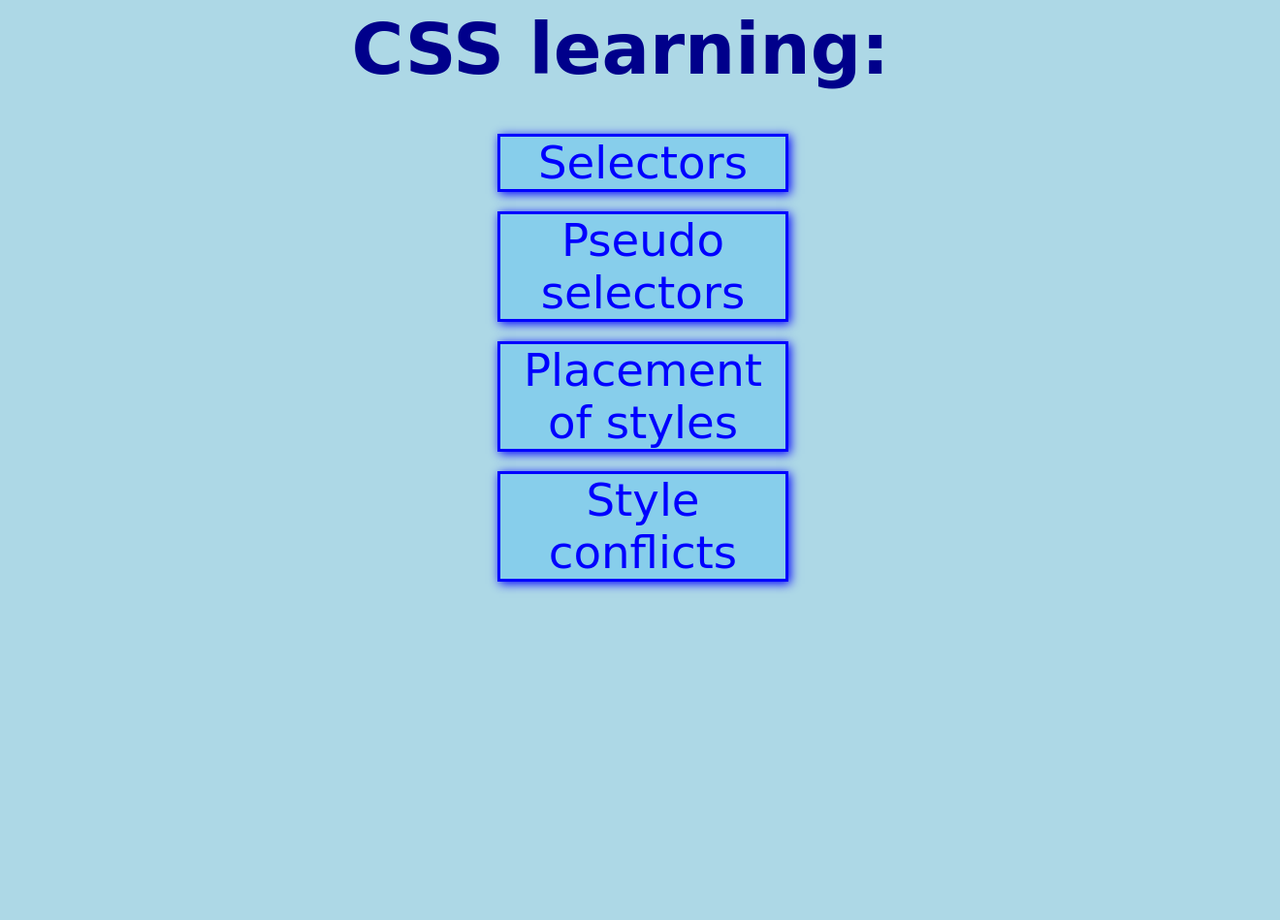
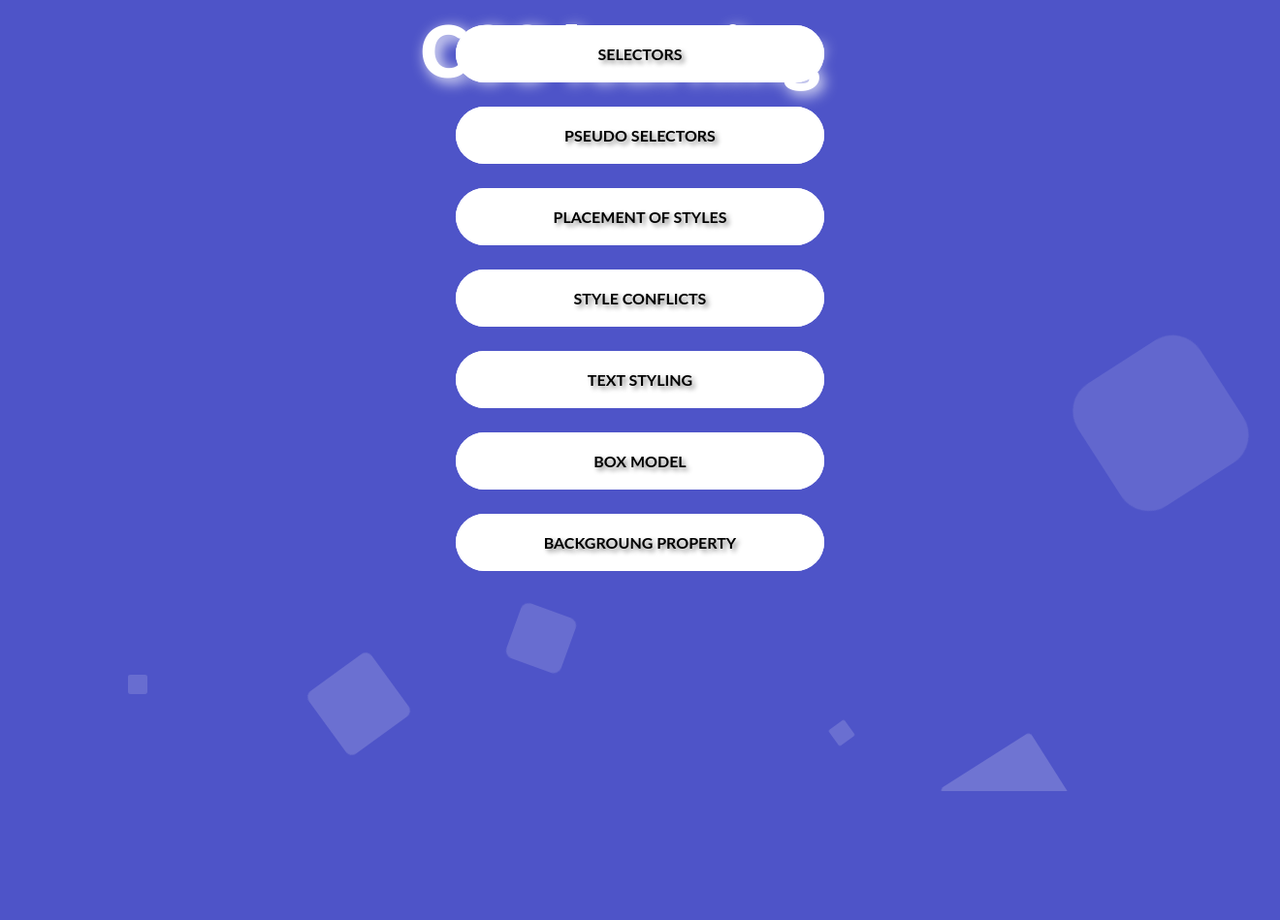
Before and after one commit to Alexey79cs50/Alexey79cs50.github.io, a plain HTML site: page index.html in a window 1280 px wide. Shown: the whole page at 97% size, 1320 px wide, since content can reach past the window. Before the commit the page ends 800 px from the top, so only its background shows below. Drawn offline with Linux system fonts and the light colour scheme.

Commit message:
Day 3 changes

```diff
--- /dev/null
+++ b/css/buttons.css
@@ -0,0 +1,255 @@
+body{
+  background:#4e54c8;
+  text-align:center;
+  box-sizing:border-box;
+  font-family:"Lato",Sans-serif;
+  font-weight: bolder;
+
+/*   position:relative; */
+}
+
+.header {
+  font-size: 55pt;
+  font-weight: bolder;
+  text-align: center;
+  color: white;
+  margin-bottom: 45px;
+  text-shadow: 4px 4px 15px;
+    animation: reveal 3000ms ease-in-out forwards 200ms,
+             glow 2500ms linear infinite 2000ms;
+
+  @keyframes reveal {
+    80%{
+      letter-spacing: 8px;
+    }
+    100% {
+      background-size: 300% 300%;
+    }
+  }
+
+
+  @keyframes glow {
+    40% {
+      text-shadow: 0 0 8px #fff;
+    }
+  }
+}
+
+li {
+  list-style: none;
+}
+
+
+.box{
+  position:absolute;
+  top:40%;
+  left:50%;
+  transform : translate(-50% ,-50%);
+}
+
+.btn:link,
+.btn:visited{
+  text-decoration: none;
+  text-transform:uppercase;
+  text-shadow: 3px 3px 5px gray;
+  position:relative;
+  top:0;
+  left:0;
+  padding:20px 40px;
+  border-radius:100px;
+  display:inline-block;
+  transition: all .5s;
+  margin-bottom: 25px;
+  width: 300px;
+}
+
+.btn-white{
+  background:#fff;
+  color:#000;
+}
+
+.btn:hover{
+   box-shadow:0px 10px 10px rgba(0,0,0,0.2);
+   transform : translateY(-3px);
+}
+
+.btn:active{
+  box-shadow:0px 5px 10px rgba(0,0,0,0.2)
+  transform:translateY(-1px);
+}
+
+.btn-bottom-animation-1{
+  animation:comeFromBottom 1s ease-out .8s;
+}
+
+.btn::after{
+  content:"";
+  text-decoration: none;
+  text-transform:uppercase;
+  position:absolute;
+  width:100%;
+  height:100%;
+  top:0;
+  left:0;
+  border-radius:100px;
+  display:inline-block;
+  z-index:-1;
+  transition: all .5s;
+}
+
+.btn-white::after {
+    background: #fff;
+}
+
+.btn-animation-1:hover::after {
+    transform: scaleX(1.4) scaleY(1.6);
+    opacity: 0;
+}
+
+@keyframes comeFromBottom{
+  0%{
+    opacity:0;
+    transform:translateY(40px);
+  }
+  100%{
+    opacity:1;
+    transform:translateY(0);
+  }
+}
+
+.context {
+    width: 100%;
+    position: absolute;
+    top:50vh;
+
+}
+
+.context h1{
+    text-align: center;
+    color: #fff;
+    font-size: 50px;
+}
+
+
+.area{
+    background: #4e54c8;
+    background: -webkit-linear-gradient(to left, #8f94fb, #4e54c8);
+    width: 100%;
+    height:100vh;
+
+
+}
+
+.circles{
+    position: absolute;
+    top: 0;
+    left: 0;
+    width: 100%;
+    height: 100%;
+    overflow: hidden;
+}
+
+.circles li{
+    position: absolute;
+    display: block;
+    list-style: none;
+    width: 20px;
+    height: 20px;
+    background: rgba(255, 255, 255, 0.2);
+    animation: animate 25s linear infinite;
+    bottom: -150px;
+
+}
+
+.circles li:nth-child(1){
+    left: 25%;
+    width: 80px;
+    height: 80px;
+    animation-delay: 0s;
+}
+
+
+.circles li:nth-child(2){
+    left: 10%;
+    width: 20px;
+    height: 20px;
+    animation-delay: 2s;
+    animation-duration: 12s;
+}
+
+.circles li:nth-child(3){
+    left: 70%;
+    width: 20px;
+    height: 20px;
+    animation-delay: 4s;
+}
+
+.circles li:nth-child(4){
+    left: 40%;
+    width: 60px;
+    height: 60px;
+    animation-delay: 0s;
+    animation-duration: 18s;
+}
+
+.circles li:nth-child(5){
+    left: 65%;
+    width: 20px;
+    height: 20px;
+    animation-delay: 0s;
+}
+
+.circles li:nth-child(6){
+    left: 75%;
+    width: 110px;
+    height: 110px;
+    animation-delay: 3s;
+}
+
+.circles li:nth-child(7){
+    left: 35%;
+    width: 150px;
+    height: 150px;
+    animation-delay: 7s;
+}
+
+.circles li:nth-child(8){
+    left: 50%;
+    width: 25px;
+    height: 25px;
+    animation-delay: 15s;
+    animation-duration: 45s;
+}
+
+.circles li:nth-child(9){
+    left: 20%;
+    width: 15px;
+    height: 15px;
+    animation-delay: 2s;
+    animation-duration: 35s;
+}
+
+.circles li:nth-child(10){
+    left: 85%;
+    width: 150px;
+    height: 150px;
+    animation-delay: 0s;
+    animation-duration: 11s;
+}
+
+
+@keyframes animate {
+
+    0%{
+        transform: translateY(0) rotate(0deg);
+        opacity: 1;
+        border-radius: 0;
+    }
+
+    100%{
+        transform: translateY(-1000px) rotate(720deg);
+        opacity: 0;
+        border-radius: 50%;
+    }
+
+}
--- a/css/mystyle.css
+++ b/css/mystyle.css
@@ -19,22 +19,27 @@ li a {
 	text-decoration: none;
 	display: block;
 	text-align: center;
-	font-size: 35pt;
-	width: 24%;
-	margin-left: 38%;
+	font-size: 30pt;
+	width: 30%;
+	margin-left: 34%;
 	margin-bottom: 20px;
 	box-shadow: 2px 2px 10px;
+	border-radius: 25px;
 }
 
 li > a:link, a:visited {
 	background-color: #87CEEB;
+	background:linear-gradient(to bottom, #B8DAFF 5%, #1CBDE2 100%);
 	border: 3px solid blue;
 	color: blue;
+	text-shadow: 3px 0px 3px #3D94F6;
 }
 
 li > a:hover, a:active {
 	background-color: #EFEFEF;
 	border: 3px solid gray;
 	color: gray;
-	margin-left: 38.3%;
+	margin-left: 34.3%;
+	text-shadow: 3px 0px 3px #AEAEAE;
+	background:linear-gradient(to bottom, #E0E0E0 5%, #A1A2A2 100%);
 }
--- a/index.html
+++ b/index.html
@@ -3,15 +3,40 @@
 <head>
 	<meta charset="utf-8">
 	<title>Front end expirements</title>
-	<link rel="stylesheet" type="text/css" href="css/mystyle.css">
+	<!--<link rel="stylesheet" type="text/css" href="css/mystyle.css">-->
+	<link rel="stylesheet" type="text/css" href="css/buttons.css">
 </head>
 <body>
-	<header class="header">CSS learning:</header>
+
+	<header class="header">CSS learning</header>
+
+
+<div class="area" >
+            <ul class="circles">
+                    <li></li>
+                    <li></li>
+                    <li></li>
+                    <li></li>
+                    <li></li>
+                    <li></li>
+                    <li></li>
+                    <li></li>
+                    <li></li>
+                    <li></li>
+            </ul>
+    </div >
+
+	<div class="box">
 	<ul>
-		<li><a href="selectors.html">Selectors</a></li>
-		<li><a href="pseudoselectors.html">Pseudo selectors</a></li>
-		<li><a href="stylesplace.html">Placement of styles</a></li>
-		<li><a href="conflicts.html">Style conflicts</a></li>
+		<li><a href="selectors.html" class="btn btn-white btn-animation-1">Selectors</a></li>
+		<li><a href="pseudoselectors.html" class="btn btn-white btn-animation-1">Pseudo selectors</a></li>
+		<li><a href="stylesplace.html" class="btn btn-white btn-animation-1">Placement of styles</a></li>
+		<li><a href="conflicts.html" class="btn btn-white btn-animation-1">Style conflicts</a></li>
+		<li><a href="textstyling.html" class="btn btn-white btn-animation-1">Text styling</a></li>
+		<li><a href="boxmodel.html" class="btn btn-white btn-animation-1">Box model</a></li>
+		<li><a href="back.html" class="btn btn-white btn-animation-1">Backgroung property</a></li>
 	</ul>
+	</div>
+
 </body>
 </html>
```
Also changed, not shown: back.html (added, +16 -0 lines), boxmodel.html (added, +16 -0 lines), conflicts.html (+6 -0 lines), textstyling.html (added, +16 -0 lines).
